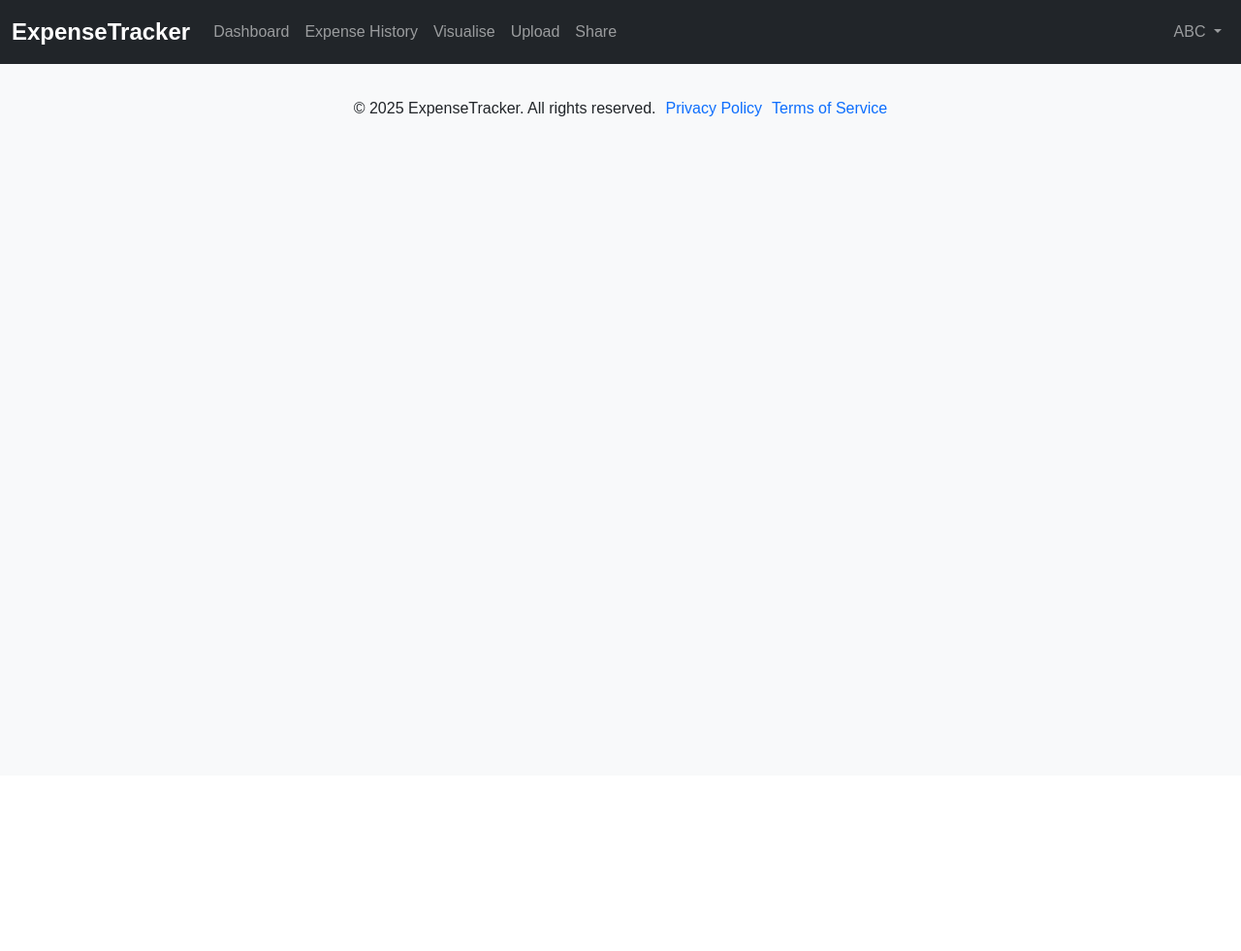
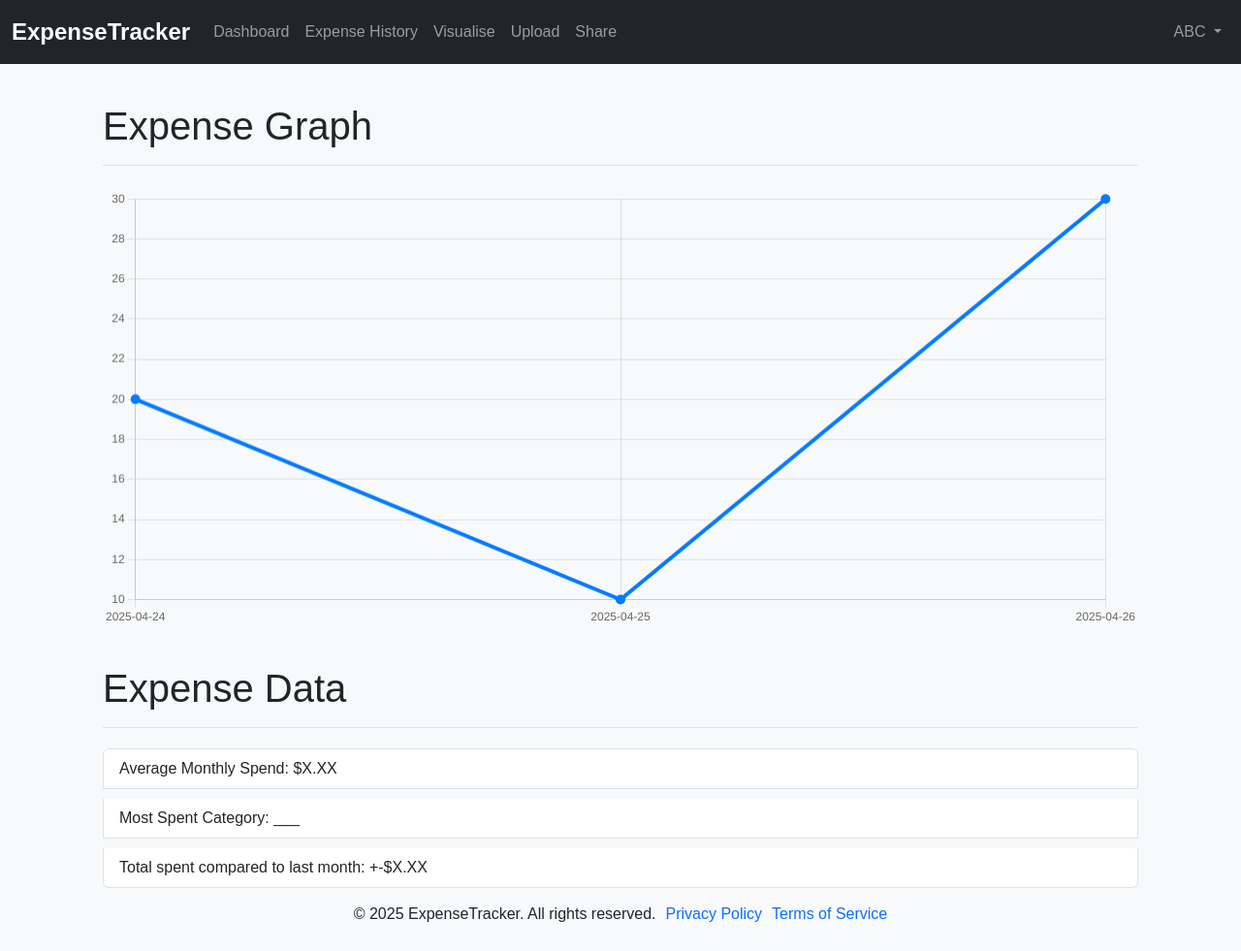
Before and after one commit to Cooper-Thomas1/ExpenseTracker, a Flask app: page /visualise in a window 1280 px wide. Shown: the whole page at 97% size. Before the commit the page ends 120 px from the top, so only its background shows below. Run offline with Flask 3, Linux system fonts and the light colour scheme; a user stored in the database is signed in.

Commit message:
Added basic expense visualisation page

```diff
--- a/ExpenseTracker/routes.py
+++ b/ExpenseTracker/routes.py
@@ -76,7 +76,8 @@ def share():
     return render_template("share.html")
 
 @app.route("/visualise")
-def visualize():
+@login_required
+def visualise():
     return render_template("visualise.html")
 
 @app.route("/api/expenses")
--- a/ExpenseTracker/templates/base.html
+++ b/ExpenseTracker/templates/base.html
@@ -28,7 +28,7 @@
             <a class="nav-link" href="#">Expense History</a>
           </li>
           <li class="nav-item">
-            <a class="nav-link" href="#">Visualise</a>
+            <a class="nav-link" href="{{ url_for('visualise') }}">Visualise</a>
           </li>
           <li class="nav-item">
             <a class="nav-link" href="{{ url_for('upload') }}">Upload</a>
--- a/ExpenseTracker/templates/visualise.html
+++ b/ExpenseTracker/templates/visualise.html
@@ -1,2 +1,26 @@
 {% extends "base.html" %}
-<p><em>Visualisations will be displayed here.</em></p>
+
+{% block content %}
+
+<main class="col-md-12 ms-sm-auto col-lg-12 px-md-4">
+    <div class="d-flex justify-content-between flex-wrap flex-md-nowrap align-items-center pt-3 pb-2 mb-3 border-bottom">
+        <h1>Expense Graph</h1>
+    </div>
+
+    <canvas class="my-4 w-100" id="myChart" width="900" height="380"></canvas>
+
+    <div class="d-flex justify-content-between flex-wrap flex-md-nowrap align-items-center pt-3 pb-2 mb-3 border-bottom">
+        <h1>Expense Data</h1>
+    </div>
+
+    <ul class="list-group">
+        <li class="list-group-item">Average Monthly Spend: $X.XX</li>
+        <li class="list-group-item">Most Spent Category: ___</li>
+        <li class="list-group-item">Total spent compared to last month: +-$X.XX</li>
+    </ul>
+</main>
+
+<script src="https://cdn.jsdelivr.net/npm/chart.js"></script><script src="{{ url_for('static', filename='dashboard.js') }}"></script>
+
+
+{% endblock %}
```
